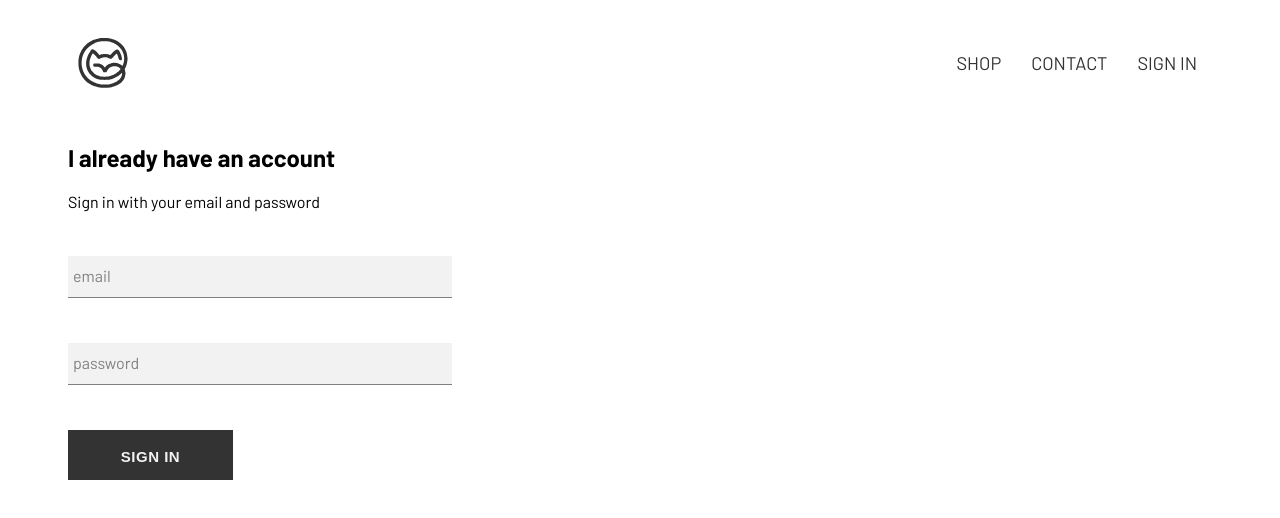
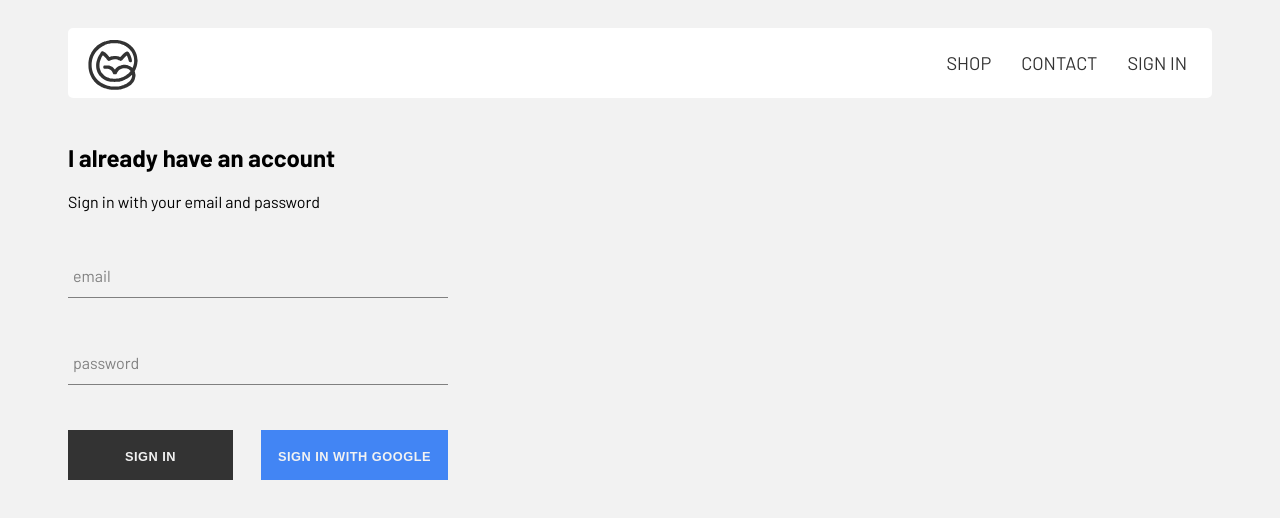
Before and after one commit to miguelbogota/clothing-park, a React (Create React App) app: page /signin in a window 1280 px wide. Shown: the top 518 px of the page. Built offline with nearby package versions, Linux system fonts and the light colour scheme; no server answers.

Commit message:
Small changes al sign in

```diff
--- a/src/app.tsx
+++ b/src/app.tsx
@@ -1,4 +1,4 @@
-import React, { FC } from 'react';
+import React, { FC, useEffect, useState } from 'react';
 import { BrowserRouter, Route, Switch } from 'react-router-dom';
 
 import { NavigationBar } from 'components/navigation-bar/navigation-bar.component';
@@ -6,11 +6,21 @@ import { Home } from 'pages/home/home.component';
 import { Shop } from 'pages/shop/shop.component';
 import { Authentication } from 'pages/authentication/authentication.component';
 import { NotFound } from 'pages/not-found/not-found.component';
+import { auth } from 'core/services/firebase/firebase.service';
+import { ShopUser } from 'core/models/user.model';
 
 export const App: FC = () => {
+
+  const [currentUser, setCurrentUser] = useState<ShopUser | null>(null);
+  useEffect(() => {
+    const unsubscribeFromAuth = auth.onAuthStateChanged((user) => setCurrentUser(user as ShopUser));
+    return () => unsubscribeFromAuth();
+  }, [currentUser]);
+
+
   return (
     <BrowserRouter>
-      <NavigationBar />
+      <NavigationBar currentUser={currentUser} />
       <Switch>
         <Route path="/" component={Home} exact />
         <Route path="/shop" component={Shop} exact />
--- a/src/components/form-input/form-input.component.tsx
+++ b/src/components/form-input/form-input.component.tsx
@@ -20,8 +20,8 @@ export const FormInput: FC<FormInputProps> = ({ handleChange = hanldeChangeInit,
     <div className='group'>
       <input className='form-input' id={id} name={label} onChange={handleChange} {...InputProps} />
       {
-        label ?
-          (<label className={`form-input-label${InputProps.value.length ? ' shrink' : ''}`} htmlFor={id}>{label}</label>)
+        label
+          ? (<label className={`form-input-label${InputProps.value.length ? ' shrink' : ''}`} htmlFor={id}>{label}</label>)
           : null
       }
     </div>
--- a/src/components/form-input/form-input.styles.scss
+++ b/src/components/form-input/form-input.styles.scss
@@ -23,7 +23,6 @@ $main-color: #333333;
     border-radius: 0;
     border-bottom: 1px solid $sub-color;
     margin: 25px 0;
-    box-sizing: border-box;
 
     &:focus {
       outline: none;
--- a/src/components/navigation-bar/navigation-bar.component.tsx
+++ b/src/components/navigation-bar/navigation-bar.component.tsx
@@ -1,9 +1,11 @@
 import React, { FC } from 'react';
 import './navigation-bar.styles.scss';
 import { Link } from 'react-router-dom';
+import { auth } from 'core/services/firebase/firebase.service';
 import { ReactComponent as Logo } from 'assets/images/logo.svg';
+import { ShopUser } from 'core/models/user.model';
 
-export const NavigationBar: FC = () => {
+export const NavigationBar: FC<{ currentUser: ShopUser | null }> = ({ currentUser = null }) => {
   return (
     <nav className='navigation-bar'>
       <Link className='logo-container' to='/'>
@@ -16,9 +18,11 @@ export const NavigationBar: FC = () => {
         <Link className='option' to='/contact'>
           CONTACT
         </Link>
-        <Link className='option' to='/signin'>
-          SIGN IN
-        </Link>
+        {
+          currentUser
+            ? <div className='option' onClick={() => auth.signOut()}>SIGN OUT</div>
+            : <Link className='option' to='/signin'>SIGN IN</Link>
+        }
       </div>
     </nav>
   );
--- a/src/components/navigation-bar/navigation-bar.styles.scss
+++ b/src/components/navigation-bar/navigation-bar.styles.scss
@@ -4,12 +4,14 @@
   display: flex;
   justify-content: space-between;
   margin-bottom: 25px;
+  background-color: #ffffff;
+  border-radius: 5px;
+  padding: 2px 10px;
 
   .logo-container {
     height: 100%;
     width: 70px;
     padding: 10px;
-    box-sizing: border-box;
   }
 
   .options {
@@ -20,6 +22,7 @@
     justify-content: flex-end;
 
     .option {
+      cursor: pointer;
       font-size: 1.14rem;
       padding: 10px 15px;
     }
--- a/src/components/sign-in/sign-in.component.tsx
+++ b/src/components/sign-in/sign-in.component.tsx
@@ -3,6 +3,7 @@ import './sign-in.styles.scss';
 import { SignInFormProps } from 'core/models/sign-in-props.model';
 import { FormInput } from 'components/form-input/form-input.component';
 import { UIButton } from 'components/ui-button/ui-button.component';
+import { signInWithGoogle } from 'core/services/firebase/firebase.service';
 
 export const SignIn: FC = () => {
   const [signInForm, setSignInForm] = useState<SignInFormProps>({ email: '', password: '' });
@@ -39,7 +40,10 @@ export const SignIn: FC = () => {
           handleChange={handleChange}
           required
         />
-        <UIButton type='submit'>Sign In</UIButton>
+        <div className="buttons">
+          <UIButton type='submit'>Sign In</UIButton>
+          <UIButton isGoogleSignIn onClick={signInWithGoogle}>Sign In With Google</UIButton>
+        </div>
       </form>
     </div>
   );
--- a/src/components/sign-in/sign-in.styles.scss
+++ b/src/components/sign-in/sign-in.styles.scss
@@ -1,9 +1,14 @@
 .sign-in {
-  width: 30vw;
+  width: 380px;
   display: flex;
   flex-direction: column;
 
   .title {
     margin: 10px 0px;
   }
+
+  .buttons {
+    display: flex;
+    justify-content: space-between;
+  }
 }
--- a/src/components/ui-button/ui-button.component.tsx
+++ b/src/components/ui-button/ui-button.component.tsx
@@ -2,12 +2,11 @@ import React, { FC } from 'react';
 import './ui-button.styles.scss';
 import { UIButtonProps } from 'core/models/ui-button-props.model';
 
-export const UIButton: FC<UIButtonProps> = ({ children = null, type = 'button', color = '#333333', ...otherProps }) => {
+export const UIButton: FC<UIButtonProps> = ({ children = null, type = 'button', isGoogleSignIn = false, ...otherProps }) => {
   return (
     <button
-      className='ui-button'
+      className={`${isGoogleSignIn ? 'google-sign-in ' : ''} ui-button`}
       type={type}
-      style={{ backgroundColor: color }}
       {...otherProps}
     >
       {children}
--- a/src/components/ui-button/ui-button.styles.scss
+++ b/src/components/ui-button/ui-button.styles.scss
@@ -4,8 +4,8 @@
   height: 50px;
   letter-spacing: 0.5px;
   line-height: 50px;
-  padding: 0 35px 0 35px;
-  font-size: 15px;
+  padding: 0 15px;
+  font-size: 0.8rem;
   color: #f2f2f2;
   text-transform: uppercase;
   font-weight: bolder;
@@ -13,10 +13,20 @@
   outline: none;
   transition: background-color 0.3s ease-in-out;
   cursor: pointer;
-  box-sizing: border-box;
+  background-color: #333333;
 
   &:hover {
     background-color: #f2f2f2 !important;
     color: #333333;
   }
+
+  &.google-sign-in {
+    background-color: #4285f4;
+    color: #f2f2f2;
+    border: 2px solid #4285f4;
+
+    &:hover {
+      color: #4285f4;
+    }
+  }
 }
--- a/src/core/models/ui-button-props.model.ts
+++ b/src/core/models/ui-button-props.model.ts
@@ -4,5 +4,5 @@ import { ComponentPropsWithoutRef } from 'react';
  * Required props for the UI Button.
  */
 export interface UIButtonProps extends ComponentPropsWithoutRef<'button'> {
-  color?: string;
+  isGoogleSignIn?: boolean;
 }
--- a/src/index.scss
+++ b/src/index.scss
@@ -1,12 +1,17 @@
-@import url('https://fonts.googleapis.com/css2?family=Barlow:ital,wght@0,100;0,200;0,300;0,400;0,500;0,600;0,700;0,800;0,900;1,100;1,200;1,300;1,400;1,500;1,600;1,700;1,800;1,900&display=swap');
+@import url("https://fonts.googleapis.com/css2?family=Barlow:ital,wght@0,100;0,200;0,300;0,400;0,500;0,600;0,700;0,800;0,900;1,100;1,200;1,300;1,400;1,500;1,600;1,700;1,800;1,900&display=swap");
 
 body {
-  font-family: 'Barlow', sans-serif, Arial, Helvetica;
+  font-family: "Barlow", sans-serif, Arial, Helvetica;
   font-size: 1rem;
   padding: 20px 60px;
+  background-color: #f2f2f2;
 }
 
 a {
   text-decoration: none;
   color: #333333;
 }
+
+* {
+  box-sizing: border-box;
+}
```
Also changed, not shown: src/core/models/user.model.ts (added, +9 -0 lines).
